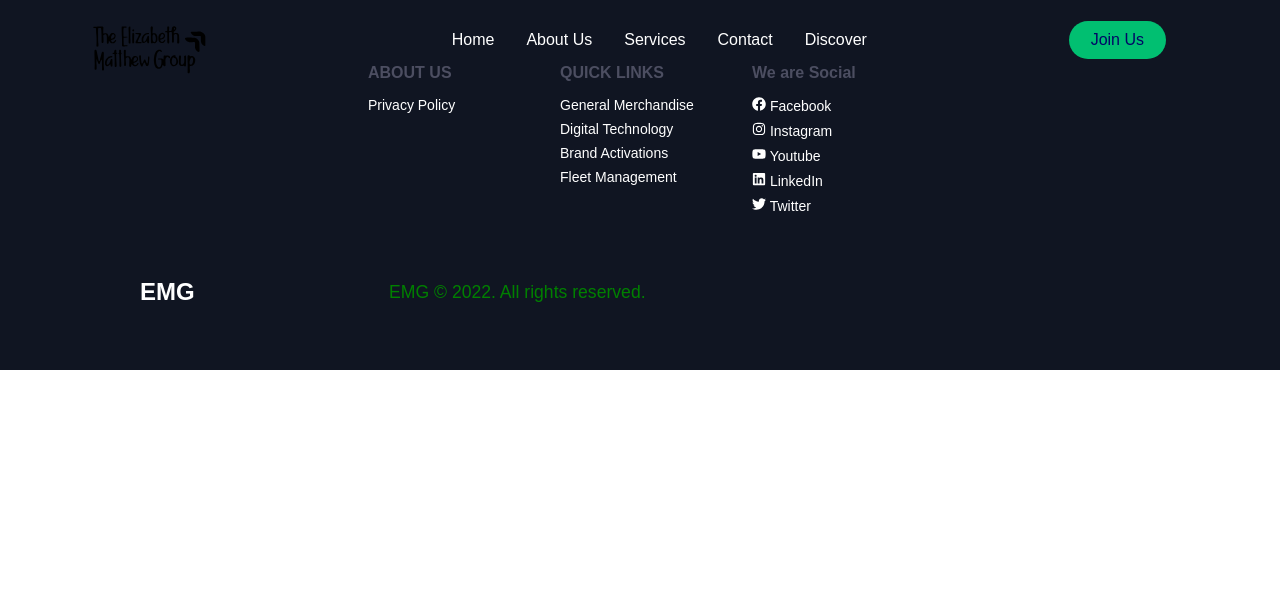
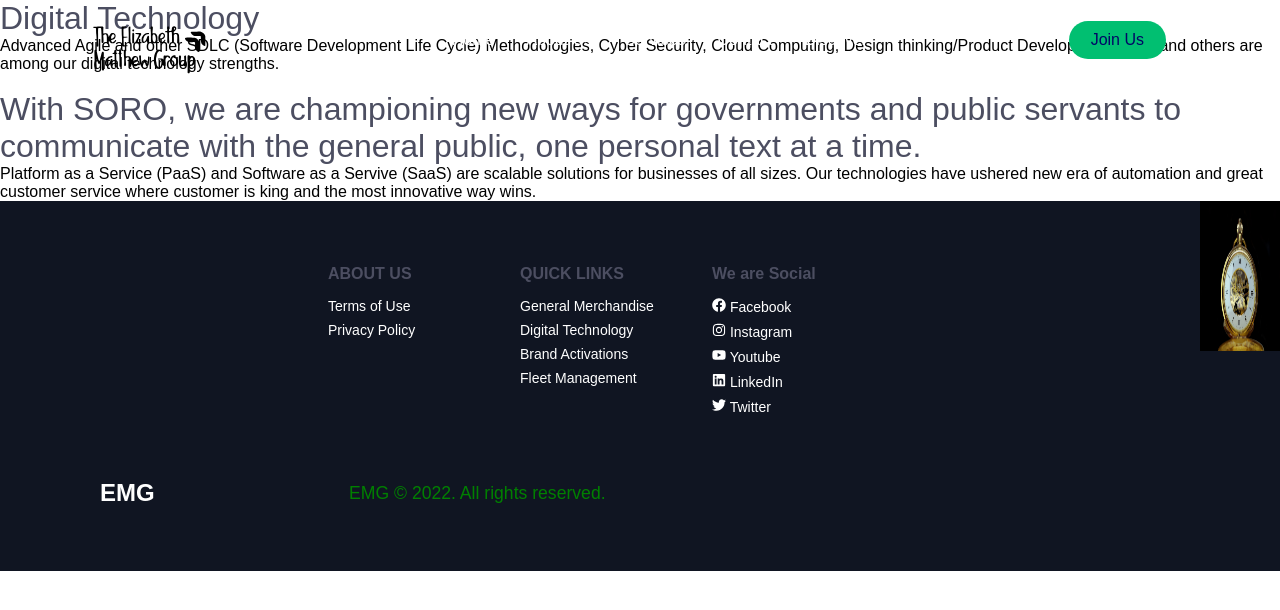
Before and after one commit to sibTunechy/webemg, a React (Create React App) app: page /infosec in a window 1280 px wide. Shown: the top 610 px of the page. Built offline with nearby package versions, Linux system fonts and the light colour scheme; a web font is replaced by a local one.

Commit message:
new page

```diff
--- a/src/App.js
+++ b/src/App.js
@@ -17,6 +17,8 @@
 import Welcome from './components/Welcome';
 // import Secabout from './components/Secabout';
 import Thirdabout from './components/Thirdabout';
+import Infosec from './components/InfoSecB';
+// import Infosec from './components/InfosecB';
 // import { navBarData } from './components/Navbar/Data';
 
 
@@ -46,6 +48,7 @@
                 <Route path='/welcome' element={<Welcome/>} />
                 {/* <Route path='secondaboutpage' element={<Secabout/>} /> */}
                 <Route path='aboutpage' element={<Thirdabout/>} />
+                <Route path='/infosec' element={<Infosec/>} />
             </Routes>
             <Footer/>
         </Router>
--- a/src/components/Footer/index.jsx
+++ b/src/components/Footer/index.jsx
@@ -20,7 +20,7 @@
                             {/* <FooterLink to='/about'>How it works</FooterLink> */}
                             {/* <FooterLink to='/about'>Testimonials</FooterLink> */}
                             {/* <FooterLink to='/about'>Careers</FooterLink> */}
-                            {/* <FooterLink to='/thirdaboutpage'>Terms of Use</FooterLink> */}
+                            <FooterLink to='/infosec'>Terms of Use</FooterLink>
                             <FooterLink to='/privacypage'>Privacy Policy</FooterLink>
                             {/* <FooterLink to='/secondaboutpage'>Clients</FooterLink>                      */}
                     </FooterLinkItems>
```
